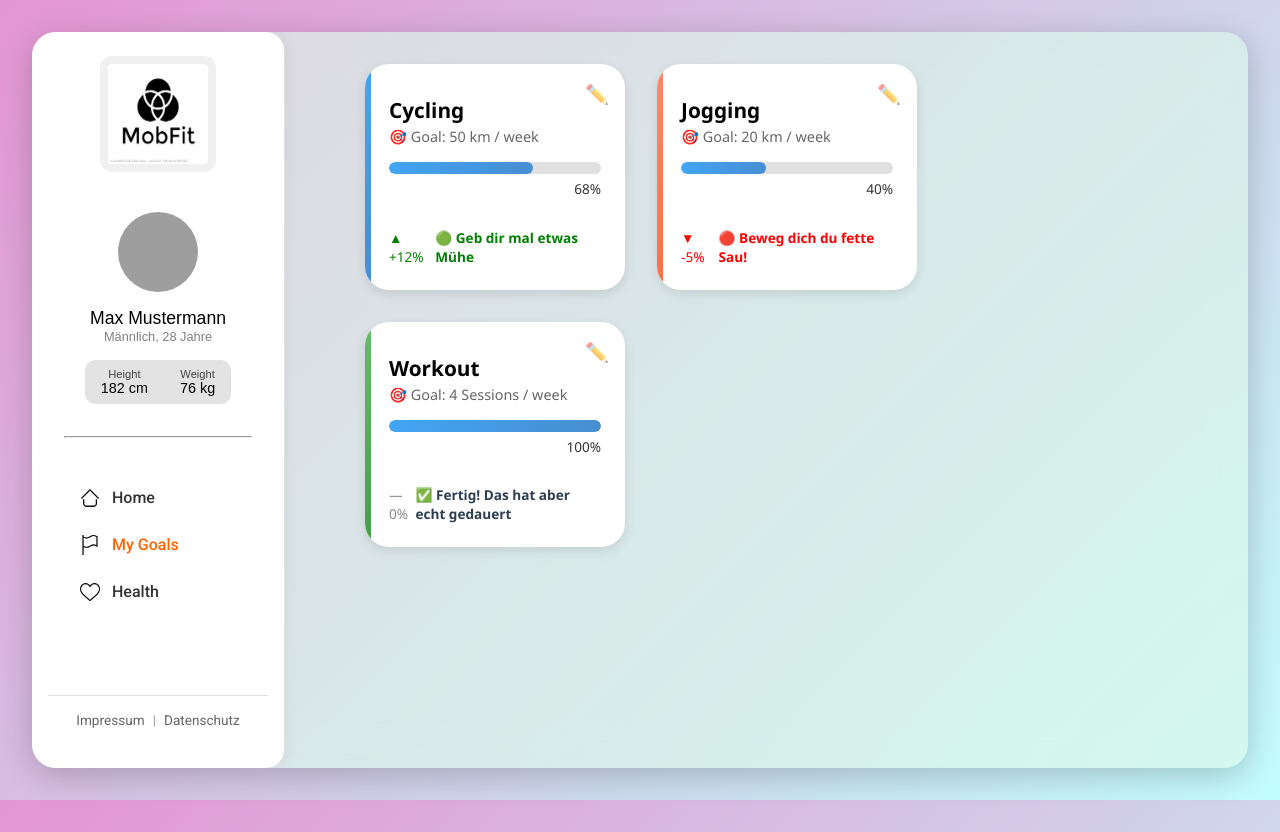
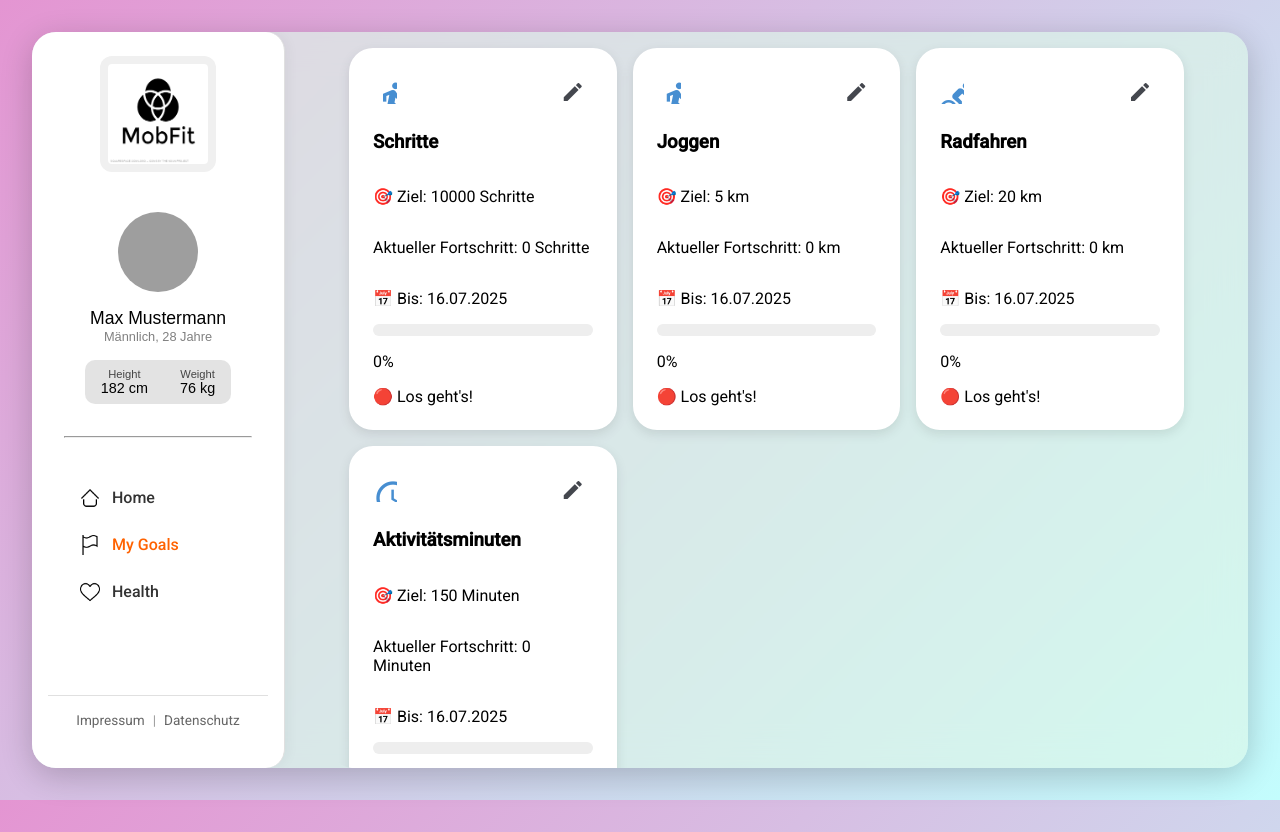
Before and after one commit to MarcBamann/fitness-tracker, an Angular app: page /my-goals in a window 1280 px wide. Built offline with nearby package versions, Linux system fonts and the light colour scheme; grey boxes are pictures that could not be loaded.

Commit message:
My-Goals page erstellt + Dialog implementiert und Datenspeicherung im localStorage eingerichtet :)

```diff
--- /dev/null
+++ b/src/app/goal-edit-dialog/goal-edit-dialog.component.html
@@ -0,0 +1,35 @@
+<h2 mat-dialog-title>Ziel bearbeiten</h2>
+
+<mat-dialog-content>
+  <mat-form-field appearance="outline" class="full-width">
+    <mat-label>Titel</mat-label>
+    <input matInput [(ngModel)]="data.goal.title">
+  </mat-form-field>
+
+  <mat-form-field appearance="outline" class="full-width">
+    <mat-label>Zielwert</mat-label>
+    <input matInput type="number" [(ngModel)]="data.goal.targetValue">
+  </mat-form-field>
+
+  <mat-form-field appearance="outline" class="full-width">
+    <mat-label>Einheit</mat-label>
+    <input matInput [(ngModel)]="data.goal.unit">
+  </mat-form-field>
+
+  <mat-form-field appearance="outline" class="full-width">
+    <mat-label>Deadline</mat-label>
+    <input matInput [matDatepicker]="picker" [(ngModel)]="data.goal.deadline">
+    <mat-datepicker-toggle matSuffix [for]="picker"></mat-datepicker-toggle>
+    <mat-datepicker #picker></mat-datepicker>
+  </mat-form-field>
+
+  <mat-form-field appearance="outline" class="full-width">
+    <mat-label>Fortschritt</mat-label>
+    <input matInput type="number" [(ngModel)]="data.goal.currentValue">
+  </mat-form-field>
+</mat-dialog-content>
+
+<mat-dialog-actions align="end">
+  <button mat-button (click)="cancel()">Abbrechen</button>
+  <button mat-raised-button color="primary" (click)="save()">Speichern</button>
+</mat-dialog-actions>
--- a/src/app/layout/main/my-goals/my-goals.component.css
+++ b/src/app/layout/main/my-goals/my-goals.component.css
@@ -1,56 +1,42 @@
-.goal-wrapper {
-  display: flex;
-  gap: 2rem;
-  flex-wrap: wrap;
+.goals-grid {
+  display: grid;
+  grid-template-columns: repeat(auto-fit, minmax(280px, 1fr));
+  gap: 1.5rem;
   padding: 2rem;
 }
 
+.goal-wrapper {
+  display: grid;
+  grid-template-columns: repeat(auto-fit, minmax(250px, 1fr));
+  gap: 16px;
+  padding: 16px;
+}
+
 .goal-card {
+  background: #fff;
+  border-radius: 1.5rem;
+  box-shadow: 0 4px 12px rgba(0,0,0,0.1);
+  padding: 1.5rem;
   position: relative;
-  background-color: #fff;
-  border-radius: 1.5rem;
-  width: 260px;
-  overflow: hidden;
-  box-shadow: 0 4px 12px rgba(0, 0, 0, 0.1);
-  font-family: 'Segoe UI', sans-serif;
   display: flex;
   flex-direction: column;
+  justify-content: space-between;
 }
 
-.goal-card-content {
-  padding: 1.5rem;
+.goal-header {
   display: flex;
-  flex-direction: column;
-  height: 100%;
+  justify-content: space-between;
+  align-items: center;
 }
 
-.edit-icon {
-  position: absolute;
-  top: 1rem;
-  right: 1rem;
-  cursor: pointer;
-  font-size: 1.2rem;
-  opacity: 0.6;
-}
-
-.goal-title {
-  margin: 0.5rem 0 0.2rem;
-  font-size: 1.3rem;
-}
-
-.goal-target {
-  margin: 0 0 1rem;
-  font-size: 0.9rem;
-  color: #666;
-}
-
-.progress-bar-container {
-  margin-bottom: 1rem;
+.goal-icon {
+  font-size: 2.5rem;
+  color: #478ed1;
 }
 
 .progress-bar {
   height: 12px;
-  background-color: #e0e0e0;
+  background-color: #eee;
   border-radius: 6px;
   overflow: hidden;
 }
@@ -58,75 +44,12 @@
 .progress-fill {
   height: 100%;
   background: linear-gradient(to right, #42a5f5, #478ed1);
-  border-radius: 6px;
-  transition: width 0.4s ease;
+  transition: width 0.3s ease;
 }
 
-.progress-text {
-  font-size: 0.85rem;
-  margin-top: 0.3rem;
-  text-align: right;
-  color: #333;
+.motivation {
+  font-size: 0.9rem;
+  font-style: italic;
+  color: #444;
+  margin-top: 0.5rem;
 }
-
-.goal-info {
-  display: flex;
-  justify-content: space-between;
-  align-items: center;
-  font-size: 0.85rem;
-  margin-top: auto;
-}
-
-.trend-up {
-  color: green;
-}
-
-.trend-down {
-  color: red;
-}
-
-.trend-neutral {
-  color: #888;
-}
-
-.status {
-  font-weight: bold;
-}
-
-.status.on-track {
-  color: green;
-}
-
-.status.behind {
-  color: red;
-}
-
-.status.completed {
-  color: #2c3e50;
-}
-
-/* Farbstreifen an der Seite */
-.accent-cycling::before,
-.accent-jogging::before,
-.accent-workout::before {
-  content: "";
-  position: absolute;
-  left: 0;
-  top: 0;
-  width: 6px;
-  height: 100%;
-  border-top-left-radius: 1.5rem;
-  border-bottom-left-radius: 1.5rem;
-}
-
-.accent-cycling::before {
-  background: linear-gradient(to bottom, #42a5f5, #478ed1);
-}
-
-.accent-jogging::before {
-  background: linear-gradient(to bottom, #ff8a65, #ff7043);
-}
-
-.accent-workout::before {
-  background: linear-gradient(to bottom, #66bb6a, #43a047);
-}
--- a/src/app/layout/main/my-goals/my-goals.component.html
+++ b/src/app/layout/main/my-goals/my-goals.component.html
@@ -1,64 +1,35 @@
 <div class="goal-wrapper">
-  <!-- Cycling Card -->
-  <div class="goal-card accent-cycling">
-    <div class="goal-card-content">
-      <div class="edit-icon">✏️</div>
-      <h3 class="goal-title">Cycling</h3>
-      <p class="goal-target">🎯 Goal: 50 km / week</p>
+  <div
+    class="goal-card"
+    *ngFor="let goal of goals"
+    [ngClass]="'accent-' + goal.icon"
+  >
+    <div class="goal-header">
+      <mat-icon class="goal-icon">{{ goal.icon }}</mat-icon>
+      <button mat-icon-button (click)="openEditDialog(goal)">
+        <mat-icon>edit</mat-icon>
+      </button>
+    </div>
 
-      <div class="progress-bar-container">
-        <div class="progress-bar">
-          <div class="progress-fill" style="width: 68%"></div>
-        </div>
-        <p class="progress-text">68%</p>
+    <h3 class="goal-title">{{ goal.title }}</h3>
+    <p class="goal-target">🎯 Ziel: {{ goal.targetValue }} {{ goal.unit }}</p>
+    <p>Aktueller Fortschritt: {{ goal.currentValue ?? 0 }} {{ goal.unit }}</p>
+    <p class="goal-deadline">📅 Bis: {{ goal.deadline | date: 'dd.MM.yyyy' }}</p>
+
+    <div class="progress-bar-container">
+      <div class="progress-bar">
+        <div
+          class="progress-fill"
+          [style.width.%]="calculateProgress(goal)"
+        ></div>
       </div>
+      <p class="progress-text">{{ calculateProgress(goal) }}%</p>
+    </div>
 
-      <div class="goal-info">
-        <span class="trend-up">▲ +12%</span>
-        <span class="status on-track">🟢 Geb dir mal etwas Mühe</span>
-      </div>
-    </div>
-  </div>
-
-  <!-- Jogging Card -->
-  <div class="goal-card accent-jogging">
-    <div class="goal-card-content">
-      <div class="edit-icon">✏️</div>
-      <h3 class="goal-title">Jogging</h3>
-      <p class="goal-target">🎯 Goal: 20 km / week</p>
-
-      <div class="progress-bar-container">
-        <div class="progress-bar">
-          <div class="progress-fill" style="width: 40%"></div>
-        </div>
-        <p class="progress-text">40%</p>
-      </div>
-
-      <div class="goal-info">
-        <span class="trend-down">▼ -5%</span>
-        <span class="status behind">🔴 Beweg dich du fette Sau!</span>
-      </div>
-    </div>
-  </div>
-
-  <!-- Workout Card -->
-  <div class="goal-card accent-workout">
-    <div class="goal-card-content">
-      <div class="edit-icon">✏️</div>
-      <h3 class="goal-title">Workout</h3>
-      <p class="goal-target">🎯 Goal: 4 Sessions / week</p>
-
-      <div class="progress-bar-container">
-        <div class="progress-bar">
-          <div class="progress-fill" style="width: 100%"></div>
-        </div>
-        <p class="progress-text">100%</p>
-      </div>
-
-      <div class="goal-info">
-        <span class="trend-neutral">— 0%</span>
-        <span class="status completed">✅ Fertig! Das hat aber echt gedauert</span>
-      </div>
+    <div class="goal-info">
+      <span class="status" [ngClass]="getStatusClass(goal)">
+        {{ getStatusText(goal) }}
+      </span>
     </div>
   </div>
 </div>
--- a/src/app/layout/main/my-goals/my-goals.component.ts
+++ b/src/app/layout/main/my-goals/my-goals.component.ts
@@ -1,17 +1,145 @@
-import { Component } from '@angular/core';
+import {Component, OnInit} from '@angular/core';
+import {DatePipe, DecimalPipe, NgClass, NgForOf} from '@angular/common';
+import {MatDialog} from '@angular/material/dialog';
+import {GoalEditDialogComponent} from '../../../goal-edit-dialog/goal-edit-dialog.component';
+import {MatIcon} from '@angular/material/icon';
+import {MatIconButton} from '@angular/material/button';
+
+export interface Goal {
+  id: string;
+  title: string;
+  icon: string;
+  targetValue: number;
+  dailyProgress?: {
+    [date: string]: number;
+  };
+  unit: string;
+  deadline: Date;
+  currentValue?: number;
+}
 
 @Component({
   selector: 'app-my-goals',
-  imports: [],
+  imports: [
+    NgClass,
+    NgForOf,
+    DatePipe,
+    MatIcon,
+    MatIconButton
+  ],
   templateUrl: './my-goals.component.html',
   styleUrl: './my-goals.component.css'
 })
-export class MyGoalsComponent {
-  goals = [
-    { title: 'Steps', current: 4200, target: 10000, unit: 'steps' },
-    { title: 'Cycling', current: 12, target: 30, unit: 'km' },
-    { title: 'Running', current: 5, target: 10, unit: 'km' },
-    { title: 'Workout Time', current: 25, target: 60, unit: 'min' },
+export class MyGoalsComponent implements OnInit {
+  goals: Goal[] = [];
+
+  defaultGoals: Goal[] = [
+    {
+      id: 'steps',
+      title: 'Schritte',
+      icon: 'directions_walk',
+      targetValue: 10000,
+      dailyProgress: {},
+      unit: 'Schritte',
+      deadline: new Date(new Date().setMonth(new Date().getMonth() + 1)),
+    },
+    {
+      id: 'jogging',
+      title: 'Joggen',
+      icon: 'directions_run',
+      targetValue: 5,
+      dailyProgress: {},
+      unit: 'km',
+      deadline: new Date(new Date().setMonth(new Date().getMonth() + 1)),
+    },
+    {
+      id: 'cycling',
+      title: 'Radfahren',
+      icon: 'directions_bike',
+      targetValue: 20,
+      dailyProgress: {},
+      unit: 'km',
+      deadline: new Date(new Date().setMonth(new Date().getMonth() + 1)),
+    },
+    {
+      id: 'activeMinutes',
+      title: 'Aktivitätsminuten',
+      icon: 'access_time',
+      targetValue: 150,
+      dailyProgress: {},
+      unit: 'Minuten',
+      deadline: new Date(new Date().setMonth(new Date().getMonth() + 1)),
+    },
   ];
 
+  constructor(private dialog: MatDialog) {}
+
+  ngOnInit() {
+    const savedGoals = localStorage.getItem('myGoals');
+    if (savedGoals) {
+      this.goals = JSON.parse(savedGoals);
+    } else {
+      this.goals = [...this.defaultGoals];
+      localStorage.setItem('myGoals', JSON.stringify(this.goals));
+    }
+  }
+
+  openEditDialog(goal: Goal) {
+    const dialogRef = this.dialog.open(GoalEditDialogComponent, {
+      width: '400px',
+      data: { goal: { ...goal } },
+    });
+
+    dialogRef.afterClosed().subscribe((result: Goal | undefined) => {
+      if (result) {
+        this.saveGoal(result);
+      }
+    });
+  }
+
+  calculateProgress(goal: Goal): number {
+    const done = goal.currentValue ?? 0;  // Aktueller Wert, den du eingibst
+    const total = goal.targetValue;
+
+    return total > 0 ? Math.min(Math.round((done / total) * 100), 100) : 0;
+  }
+
+  saveGoal(updatedGoal: Goal) {
+    const index = this.goals.findIndex(g => g.id === updatedGoal.id);
+    if (index > -1) {
+      this.goals[index] = updatedGoal;
+      localStorage.setItem('myGoals', JSON.stringify(this.goals));
+    }
+  }
+
+  calculateCurrentValue(goal: Goal): number {
+    if (goal.dailyProgress) {
+      return Object.values(goal.dailyProgress).reduce((sum, val) => sum + val, 0);
+    }
+    return goal.currentValue ?? 0;
+  }
+
+  getMotivationalText(goal: Goal): string {
+    const progress = this.calculateProgress(goal);
+    if (progress >= 100) return '✅ Ziel erreicht! Super!';
+    if (progress >= 75) return '💪 Fast am Ziel, dranbleiben!';
+    if (progress >= 40) return '👍 Guter Start!';
+    return '🏃‍♂️ Los geht’s!';
+  }
+
+  getStatusClass(goal: Goal): string {
+    const progress = this.calculateProgress(goal);
+    if (progress >= 100) return 'completed';
+    if (progress >= 40) return 'on-track';
+    return 'behind';
+  }
+
+  getStatusText(goal: Goal): string {
+    const progress = this.calculateProgress(goal);
+    if (progress >= 100) return '✅ Ziel erreicht!';
+    if (progress >= 75) return '👍 Fast geschafft!';
+    if (progress >= 40) return '🟢 Dranbleiben!';
+    return '🔴 Los geht\'s!';
+  }
+
 }
```
Also changed, not shown: src/app/goal-edit-dialog/goal-edit-dialog.component.ts (added, +50 -0 lines), src/app/goal-edit-dialog/goal-edit-dialog.component.css (added), 1 other file (tests, documents, lock files or other folders).
